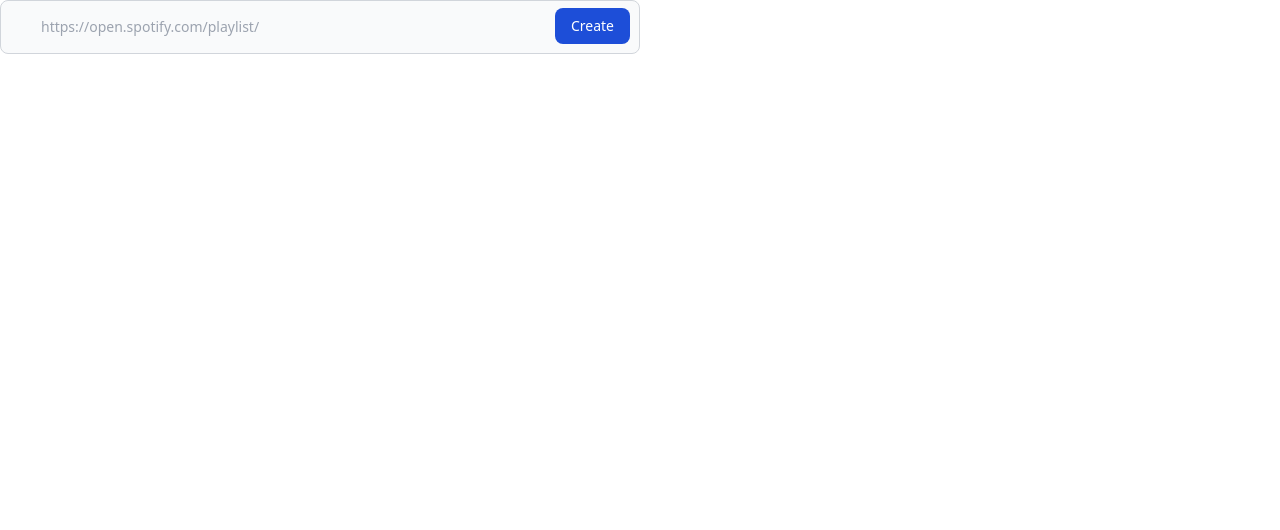
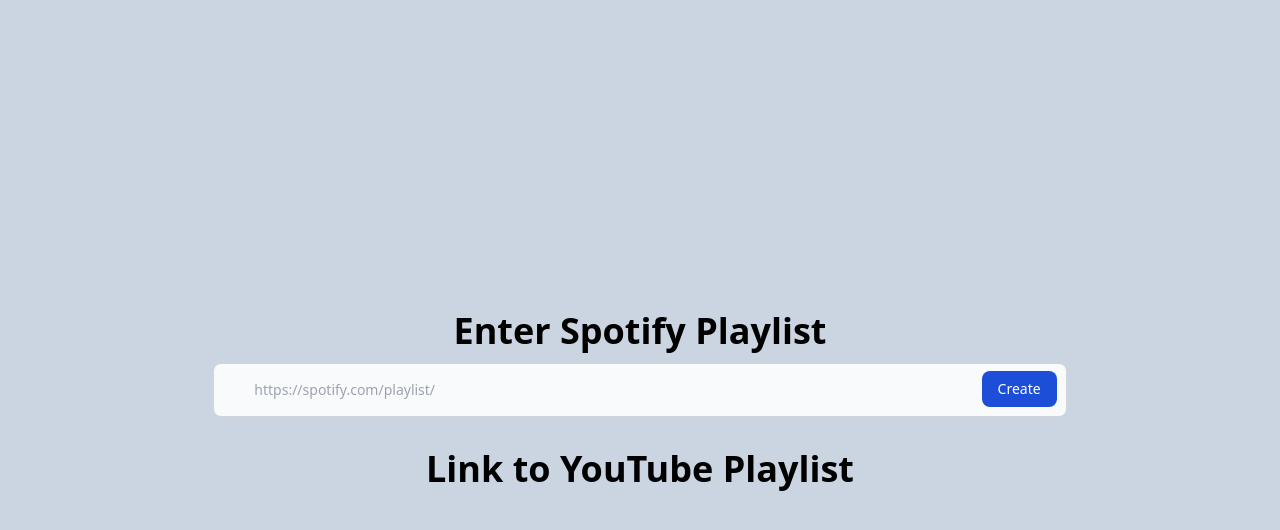
Before and after one commit to sahaniindrajit/Spotify-playlist-to-YouTube-Frontend, a React (Vite) app: page /playlist in a window 1280 px wide. Shown: the top 530 px of the page. Built offline with nearby package versions, Linux system fonts and the light colour scheme.

Commit message:
connected /playlist api

```diff
--- a/package.json
+++ b/package.json
@@ -10,6 +10,7 @@
     "preview": "vite preview"
   },
   "dependencies": {
+    "axios": "^1.7.4",
     "js-cookie": "^3.0.5",
     "prop-types": "^15.8.1",
     "react": "^18.3.1",
--- a/src/component/Heading.jsx
+++ b/src/component/Heading.jsx
@@ -3,7 +3,7 @@
 
 const Heading = React.memo(function ({ label }) {
     return (
-        <div className="font-bold pt-3 text-4xl">
+        <div className="font-bold py-3 text-4xl text-center">
             {label}
         </div>
     )
--- a/src/component/HeroSection.jsx
+++ b/src/component/HeroSection.jsx
@@ -1,4 +1,4 @@
-import Button from "./Button";
+import GoogleButton from "./GoogleButton";
 const HeroSection = () => {
     return (
         <section className="h-screen flex flex-col justify-center items-center bg-[#42f742] text-black text-center px-4">
@@ -10,7 +10,7 @@
                     Easily transfer your Spotify playlists to your YouTube account by simply providing the Spotify playlist URL. Enjoy your favorite music across platforms!
                 </p>
 
-                <Button onClick={() => {
+                <GoogleButton onClick={() => {
                     window.location.href = 'http://localhost:3000/user/google/auth'; // Backend URL
                 }} />
             </div>
--- a/src/component/Input.jsx
+++ b/src/component/Input.jsx
@@ -4,9 +4,9 @@
 const Input = React.memo(function ({ onChange, onClick }) {
     return (
         <>
-            <div className="relative w-2/4">
+            <div className="relative w-full">
 
-                <input type="search" onChange={onChange} id="default-search" className="block w-full p-4 ps-10 text-sm text-gray-900 border border-gray-300 rounded-lg bg-gray-50 focus:ring-blue-500 focus:border-blue-500 dark:bg-gray-700 dark:border-gray-600 dark:placeholder-gray-400 dark:text-white dark:focus:ring-blue-500 dark:focus:border-blue-500" placeholder="https://open.spotify.com/playlist/" required />
+                <input type="link" onChange={onChange} id="default-search" className="block w-full p-4 ps-10 text-sm text-gray-900 border border-gray-300 rounded-lg bg-gray-50 focus:ring-blue-500 focus:border-blue-500 dark:bg-gray-700 dark:border-gray-600 dark:placeholder-gray-400 dark:text-white dark:focus:ring-blue-500 dark:focus:border-blue-500" placeholder="https://spotify.com/playlist/" />
                 <button type="submit" onClick={onClick} className="text-white absolute end-2.5 bottom-2.5 bg-blue-700 hover:bg-blue-800 focus:ring-4 focus:outline-none focus:ring-blue-300 font-medium rounded-lg text-sm px-4 py-2 dark:bg-blue-600 dark:hover:bg-blue-700 dark:focus:ring-blue-800">Create</button>
             </div>
 
--- a/src/pages/Playlist.jsx
+++ b/src/pages/Playlist.jsx
@@ -1,13 +1,62 @@
 import Cookies from 'js-cookie';
 import Input from '../component/Input.jsx';
-const youtubeAccessToken = Cookies.get('youtube_access_token');
+import Heading from '../component/Heading.jsx';
+import axios from 'axios'
+import { useState, useEffect } from 'react';
 
 function Playlist() {
+    const [link, SetLink] = useState("k");
+    const [youtubeAccessToken, setYoutubeAccessToken] = useState(null);
+
+    useEffect(() => {
+        const token = Cookies.get('youtube_access_token');
+        setYoutubeAccessToken(token);
+    }, []);
+
+    const handleChange = (e) => {
+        SetLink(e.target.value);
+    };
+
+
+
+    const handelClick = async () => {
+        try {
+            console.log(link)
+            if (!youtubeAccessToken) {
+                console.error("No YouTube access token found!");
+                return;
+            }
+
+            const res = await axios.post("http://localhost:3000/user/playlist", { data: link }, {
+                headers: {
+                    'youtube_access_token': youtubeAccessToken
+                }
+            })
+
+            console.log(res);
+        }
+        catch (err) {
+            console.log(err)
+        }
+    }
+
     return (
-        <div>
-            <Input />
+        <div className='bg-slate-300 w-full h-screen flex flex-col items-center justify-center'>
+
+            <div className='flex flex-col justify-center w-2/3 pb-5'>
+                <Heading label={"Enter Spotify Playlist"} />
+                <div className='flex flex-row space-x-2'>
+                    <Input onChange={handleChange} onClick={handelClick} />
+
+                </div>
+            </div>
+
+            <div>
+                <Heading label={"Link to YouTube Playlist"} />
+            </div>
         </div>
     )
 }
 
+
 export default Playlist
```
Also changed, not shown: src/component/GoogleButton.jsx (renamed from src/component/Button.jsx, +4 -4 lines), 1 other file (tests, documents, lock files or other folders).
